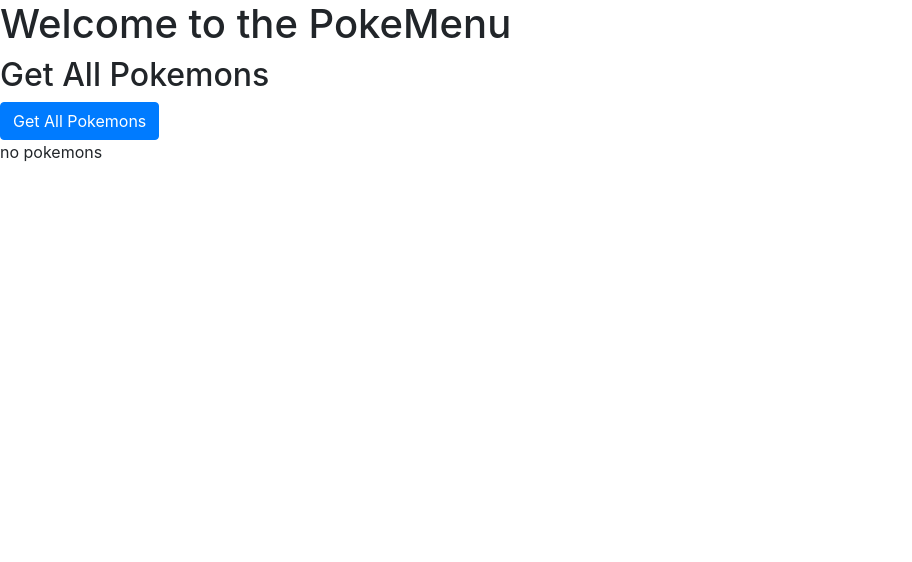
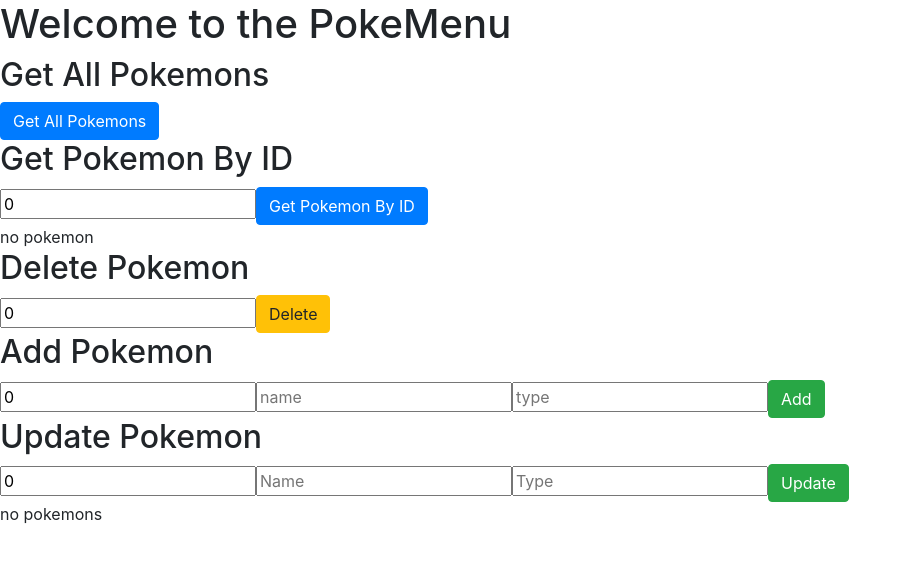
Before and after one commit to Nuggitt/Pokemon-Axios, a plain HTML site: page index.html in a window 1280 px wide. Shown: the whole page, without its empty margins (0-912 px from the left). Drawn offline with nearby package versions, Linux system fonts and the light colour scheme.

Commit message:
Works still need to fix update(pokemonId)

```diff
--- a/index.html
+++ b/index.html
@@ -17,7 +17,38 @@
     <div id="app">
         <h2>Get All Pokemons</h2>
         <button id="getAllButton" v-on:click="getAllPokemons" class="btn btn-primary">Get All Pokemons</button>
-        <table class="table" v-if="pokemons.length > 0">
+
+        <h2>Get Pokemon By ID</h2>
+        <input type="text" v-model="pokemonId" placeholder="Enter Pokemon ID">
+        <button id="getByIdButton" v-on:click="getPokemonById(pokemonId)" class="btn btn-primary">Get Pokemon By
+            ID</button>
+        <div v-if="singlePokemon != null">
+            <h3>Pokemon ID: {{singlePokemon.pokemonId}}</h3>
+            <h3>Name: {{singlePokemon.name}}</h3>
+            <h3>Type: {{singlePokemon.type}}</h3>
+        </div>
+        <div v-else>no pokemon</div>
+
+        <h2>Delete Pokemon</h2>
+        <input v-model.number="deleteId" placeholder="pokemonId" type="number" />
+        <button v-on:click="deletePokemon(deleteId)" class="btn btn-warning">Delete</button>
+        {{deleteMessage}}
+
+        <h2>Add Pokemon</h2>
+        <input v-model="addPokemonData.pokemonId" placeholder="pokemonId" type="number" />
+        <input v-model="addPokemonData.name" placeholder="name" type="text" />
+        <input v-model.number="addPokemonData.type" placeholder="type" type="text" />
+        <button v-on:click="addPokemon()" class="btn btn-success">Add</button>
+        <div>{{addMessage}}</div>
+
+        <h2>Update Pokemon</h2>
+        <input v-model.number="updatePokemonData.pokemonId" placeholder="Current Pokemon Id" type="number" />
+        <input v-model="updatePokemonData.name" placeholder="Name" type="text" />
+        <input v-model="updatePokemonData.type" placeholder="Type" type="text" />
+        <button @click="updatePokemon()" class="btn btn-success">Update</button>
+        <div>{{ updateMessage }}</div>
+
+        <table class="table table-dark" v-if="pokemons.length > 0">
             <thead>
                 <tr>
                     <th>Pokemon ID</th>
--- a/index.js
+++ b/index.js
@@ -3,7 +3,16 @@
 Vue.createApp({
   data() {
     return {
-      pokemons: []
+      pokemons: [],
+      singlePokemon: null,
+      pokemonId: 0,
+      deleteId: 0,
+      deleteMessage: "",
+      addPokemonData: { pokemonId: 0, name: "", type: "" },
+      addMessage: "",
+      updatePokemonData: { pokemonId: 0, name: "", type: "" },
+      updateMessage: ""
+
     }
   },
   methods: {
@@ -18,6 +27,45 @@
       } catch (ex) {
         alert(ex.message);
       }
+    },
+    async getPokemonById(id) {
+      const url = baseurl + "/" + id;
+      try {
+        const response = await axios.get(url);
+        this.singlePokemon = response.data;
+      } catch (ex) {
+        alert(ex.message);
+      }
+    },
+    async deletePokemon(deleteId) {
+      const url = baseurl + "/" + deleteId;
+      try {
+        response = await axios.delete(url);
+        this.deleteMessage = response.status + " " + response.statusText;
+        this.getAllPokemons();
+      } catch (ex) {
+        alert(ex.message);
+      }
+    },
+    async addPokemon() {
+      try {
+        response = await axios.post(baseurl, this.addPokemonData);
+        this.addMessage = "response " + response.status + " " + response.statusText;
+        this.getAllPokemons();
+      } catch (ex) {
+        alert(ex.message);
+      }
+    },
+    async updatePokemon() {
+      const url = baseurl + "/" + this.updatePokemonData.pokemonId;
+      try {
+        const response = await axios.put(url, this.updatePokemonData);
+        this.updateMessage = "response " + response.status + " " + response.statusText;
+        this.getAllPokemons();
+      } catch (ex) {
+        alert(ex.message);
+      }
     }
+
   }
 }).mount("#app");
```
